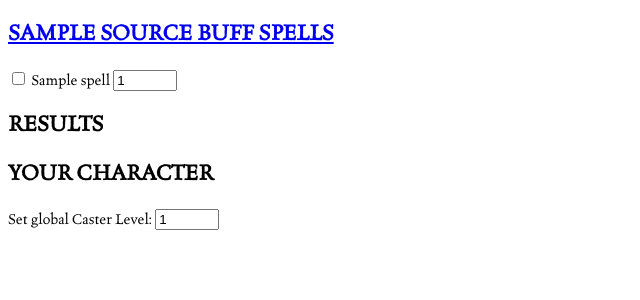
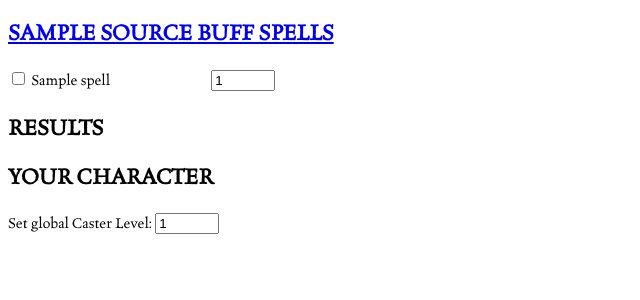
Before and after one commit to Ernir/bufftracker, a Django app: page / in a window 1280 px wide. Shown: the top 300 px of the page, without its empty margins (0-640 px from the left). Run offline with Django 3.2, Linux system fonts and the light colour scheme; tables that the repository leaves empty hold one stand-in row (values such as "Sample post"); some libraries are stand-ins or nearby versions.

Commit message:
CL input fields now align with one another.

```diff
--- a/bufftracker/templates/index.html
+++ b/bufftracker/templates/index.html
@@ -12,7 +12,7 @@
             {% for spell in spell_list %}
                 {% if spell.source_id == source.id %}
                     {% if not spell.size_modifying %}
-                        <div class="checkbox">
+                        <div class="checkbox control-container">
                             {% if spell.varies_by_cl %}
                                 <label>
                                     <input type="checkbox"
@@ -32,7 +32,7 @@
                             {% endif %}
                         </div>
                     {% else %}
-                        <div class="radio">
+                        <div class="radio control-container">
                             {% if spell.varies_by_cl %}
                                 <label>
                                     <input type="radio" name="size"
--- a/static/style.css
+++ b/static/style.css
@@ -10,3 +10,12 @@ body {
 h2 {
     text-transform: uppercase;
 }
+
+.control-container {
+    height: 26px;
+}
+
+.control-container > label {
+    display: inline-block;
+    width: 200px;
+}
```
